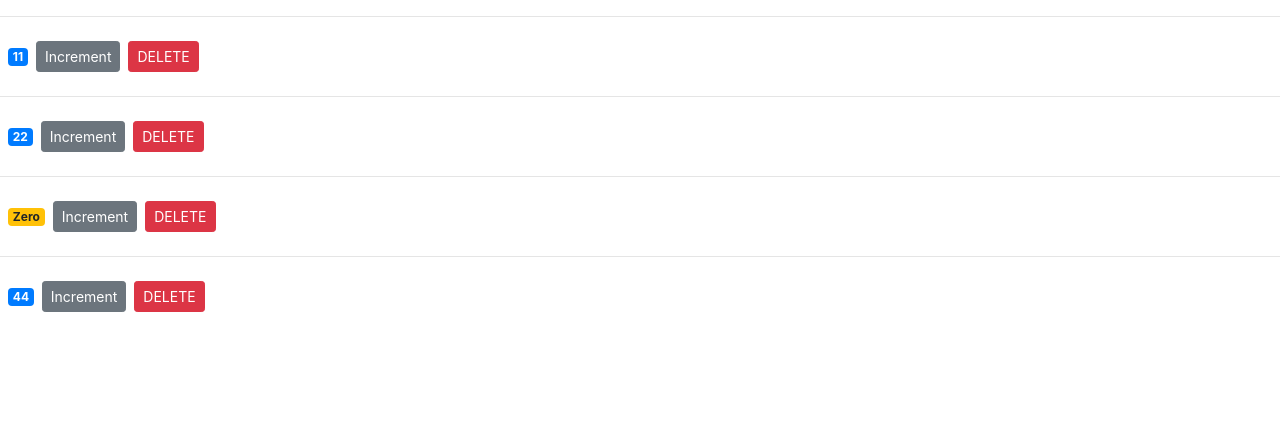
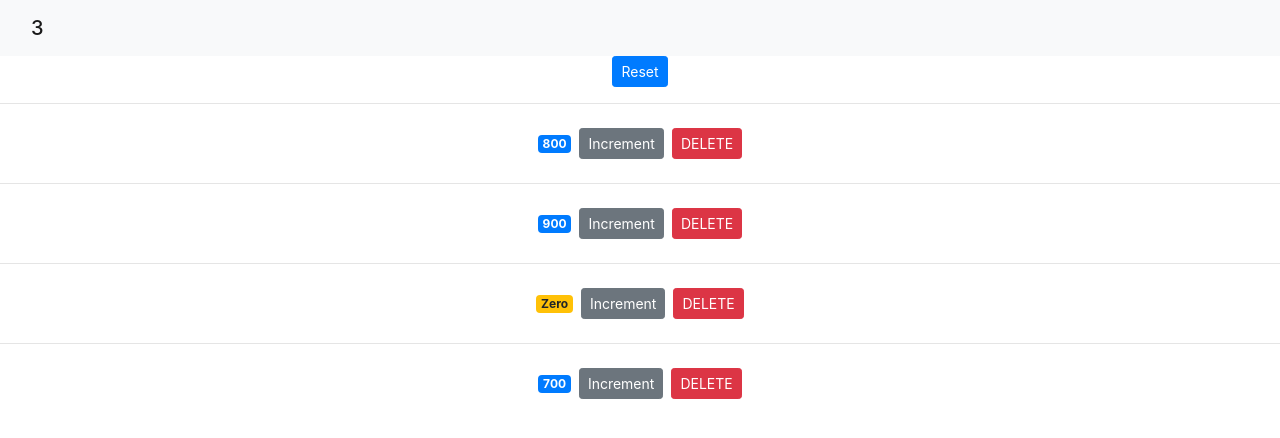
Before and after one commit to cnrgrl/mosh, a React (Create React App) app in the folder mosh-app/: page / in a window 1280 px wide. Shown: the top 438 px of the page. Built offline with nearby package versions, Linux system fonts and the light colour scheme.

Commit message:
all except increment work. increment to befixed

```diff
--- a/mosh-app/src/App.js
+++ b/mosh-app/src/App.js
@@ -1,21 +1,74 @@
 
 
-// import './App.css';
+import './App.css';
+import Counters from './components/counters';
+import './components/navbar'
+import Navbar from './components/navbar';
+import React, { Component } from 'react';
 
-// function App() {
-//     return (
-//       <div className="App">
-//         <header className="App-header">
+class App extends Component {
 
-//           <p>
-//             Edit <code>src/App.js</code> and save to reload.
-//           </p>
+    state = {
+        counters:[
+        {id: 1, value: 800},
+        {id: 2, value:900 },
+        {id: 3, value:0},
+        {id: 6, value:700}
+    ]
+};
+    handleReset=()=>{
+        const counters=this.state.counters.map(c=> {c.value=0; return c;});
+        this.setState({counters})
+    }
+    handleIncrement = counter => {
+           const counters=[...this.state.counters];
+           const index=counters.indexOf(counter)
+           counters[index]={...counter};
+           counters[index].value++;
+           this.setState({counters});
 
-//             Learn React
+            // const clone=this.state.counters;
+            // const index=clone.indexOf(counter.id);
+            // console.log(counter)
 
-//         </header>
-//       </div>
-//     );
-//   }
 
-//   export default App;
+        // const valued=this.state.counters[counterId-1].value+1;
+        // const valued=this.state.counters.value
+        // console.log(this.setState({value:valued}));
+        // console.log(valued)
+        // const counters=[...this.state.counters];
+
+        // console.log("kliklendi", valued.indexOf(incr))
+    };
+    handleDelete=(counterId)=>{
+        console.log("delete func called")
+        const counters=this.state.counters.filter(c=>c.id !== counterId );
+        this.setState({counters});
+
+    };
+
+
+    render() {
+        return (
+        <div className="App">
+            <Navbar
+                totalIncrement={this.state.counters.filter(c=> c.value>0).length}
+            />
+
+
+            <Counters
+
+                onIncrement={this.handleIncrement}
+                onDelete={this.handleDelete}
+                onReset={this.handleReset}
+                counters={this.state.counters}
+                // key={counter.id}
+                //id={counter.id}
+            />
+
+
+      </div> );
+    }
+}
+
+export default App;
--- a/mosh-app/src/components/counter.jsx
+++ b/mosh-app/src/components/counter.jsx
@@ -1,16 +1,12 @@
 import React, { Component } from 'react';
 
 class Counter extends Component {
-    state = {
-        value:this.props.value
-      };
+    // state = {
+    //     value:this.props.counter.value
+    //   };
 
 
-      handleIncrement = product => {
-        //console.log("kliklendi", this)
-        //console.log(product);
-        this.setState({value: this.state.value+1});
-    };
+
     render() {
 
 
@@ -23,12 +19,13 @@
             <span className={this.getBadgeClasses()}> {this.formatCount()}</span>
 
             <button
-            onClick={this.handleIncrement}
+            onClick={()=>this.props.onIncrement(this.props.counter.id)}
             className="btn btn-secondary btn-sm">
                 Increment
             </button>
-
-            <button onClick={()=>this.props.onDelete(this.props.id)} className="btn btn-danger btn-sm m-2">DELETE</button>
+            <button
+                onClick={()=>this.props.onDelete(this.props.counter.id)}
+                className="btn btn-danger btn-sm m-2">DELETE</button>
         </React.Fragment> );
     }
 
@@ -38,14 +35,14 @@
 
     getBadgeClasses() {
         let classes = "badge m-2 badge-";
-        classes += this.state.value===0 ? "warning":"primary";
+        classes += this.props.value===0 ? "warning":"primary";
         return classes;
     }
 
     formatCount(){
         //return this.state.count===0 ? 'Zero' : this.state.count;
-        const {value} = this.state;
-        return value === 0 ? 'Zero' : value;
+        // const {value} = this.props.counter.value;
+        return this.props.value === 0 ? 'Zero' : this.props.value;
     }
 }
 
--- a/mosh-app/src/components/counters.jsx
+++ b/mosh-app/src/components/counters.jsx
@@ -3,27 +3,28 @@
 
 class Counters extends Component {
 
-    state = {
-        counters:[
-        {id: 1, value: 11},
-        {id: 2, value:22 },
-        {id: 3, value:0},
-        {id: 4, value:44}
-    ]
-};
 
-    handleDelete=(counterId)=>{
-        console.log("delete func called")
-        const counters=this.state.counters.filter(c=>c.id !== counterId );
-        this.setState({counters});
 
-    };
     render() {
 
         return (
         <div>
-            {this.state.counters.map(counter=>(
-            <Counter key={counter.id} value={counter.value} id={counter.id} onDelete={this.handleDelete}/>
+                <button
+            onClick={()=>this.props.onReset()}
+            className="btn btn-primary btn-sm">
+                Reset
+            </button>
+           {this.props.counters.map(counter=>(
+            <Counter
+                value={counter.value}
+                onDelete={this.props.onDelete}
+                onIncrement={this.props.onIncrement}
+                onReset={this.props.onReset}
+
+                key={counter.id}
+                //id={counter.id}
+                counter={counter}
+                />
                 ))}
         </div>
         );
--- /dev/null
+++ b/mosh-app/src/components/navbar.jsx
@@ -0,0 +1,18 @@
+import React, { Component } from 'react';
+
+class Navbar extends Component {
+
+    render() {
+        return ( <React.Fragment>
+
+            <nav className="navbar navbar-light bg-light">
+            <div className="container-fluid">
+                <span className="navbar-brand mb-0 h1"> {this.props.totalIncrement} </span>
+            </div>
+            </nav>
+
+        </React.Fragment> );
+    }
+}
+
+export default Navbar;
--- a/mosh-app/src/index.js
+++ b/mosh-app/src/index.js
@@ -1,15 +1,15 @@
 import React from 'react';
 import ReactDOM from 'react-dom';
 import './index.css';
-// import App from './App';
+import App from './App';
 import reportWebVitals from './reportWebVitals';
 import 'bootstrap/dist/css/bootstrap.css';
 
-import Counters from './components/counters';
 
 
 
-ReactDOM.render(<Counters/>, document.getElementById("root"));
+
+ReactDOM.render(<App/>, document.getElementById("root"));
 
 
 // If you want to start measuring performance in your app, pass a function
```
